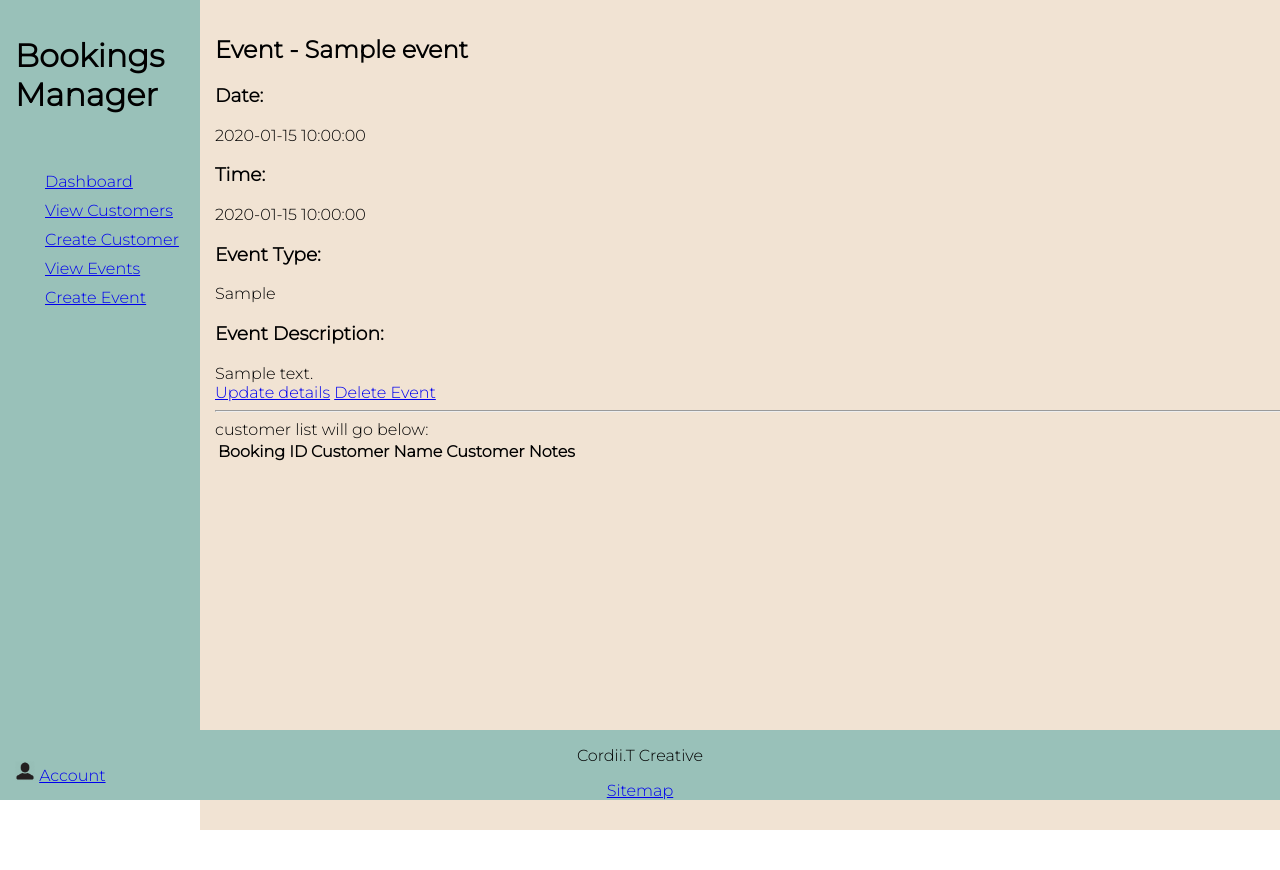
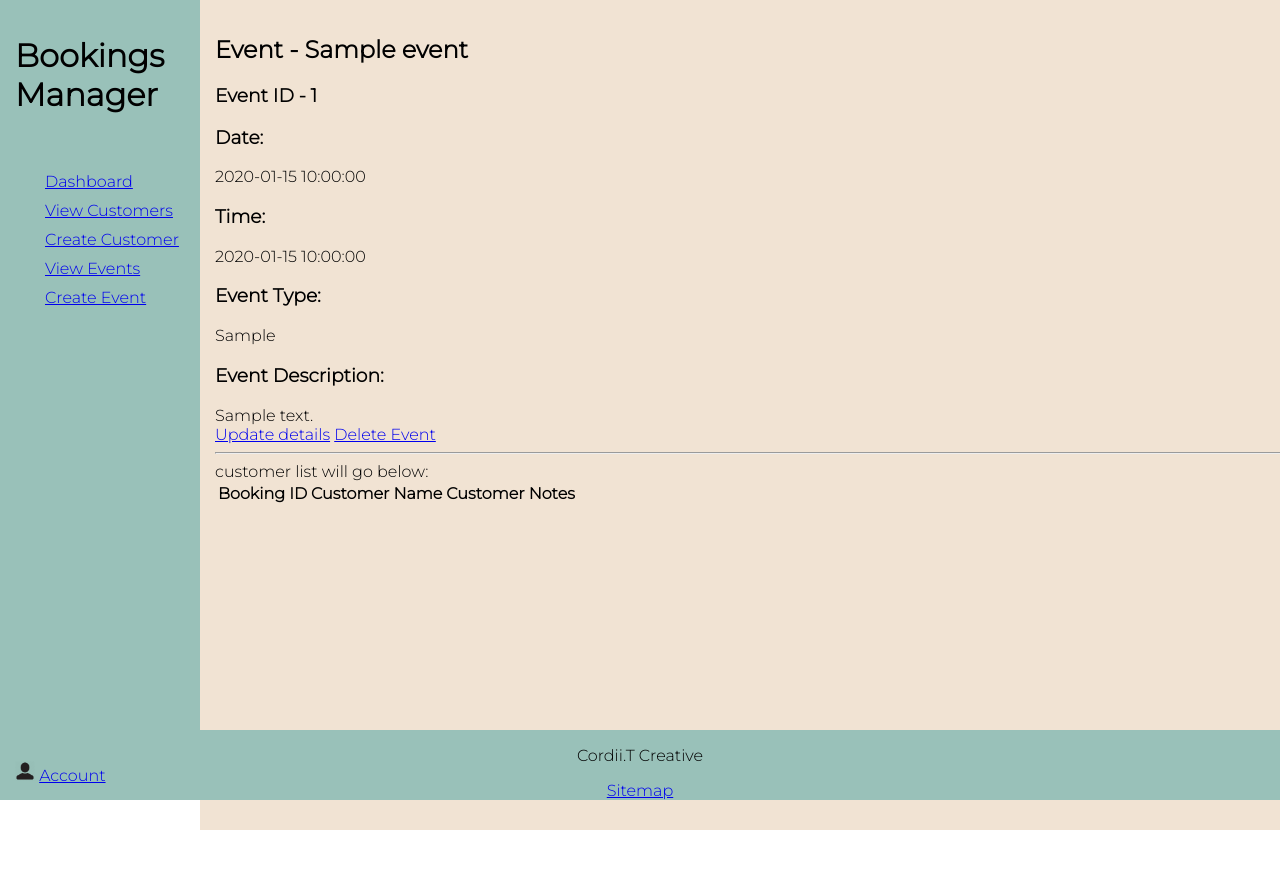
Before and after one commit to CordiiT14/Bookings_Manager, a Flask app: page /events/1 in a window 1280 px wide; the page is wider, and only the part inside the window is pictured. Shown: the top 870 px of that part. Run offline with Flask 2, Linux system fonts and the light colour scheme; a database or web service that is not in the repository returns one stand-in record (values such as "Sample title"); lists and menus that the app fills with data are empty; some libraries are stand-ins or nearby versions.

Commit message:
added event id to display on events page

```diff
--- a/templates/events/view.html
+++ b/templates/events/view.html
@@ -2,6 +2,7 @@
 {% block content %}
 <div>
     <h2>Event - {{event.event_title}}</h2>
+    <h3>Event ID - {{event.id}}</h3>
     <h3>Date:</h3>
     {{event.date}}
     <h3>Time:</h3>
```
